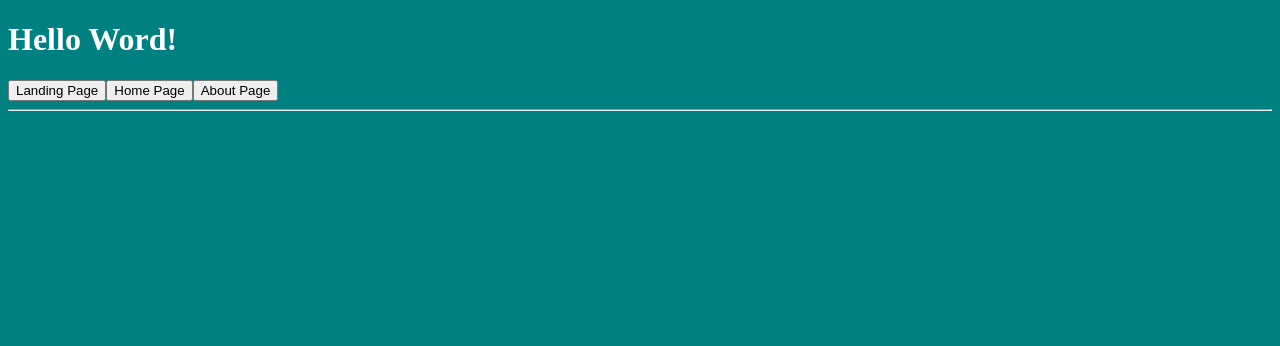
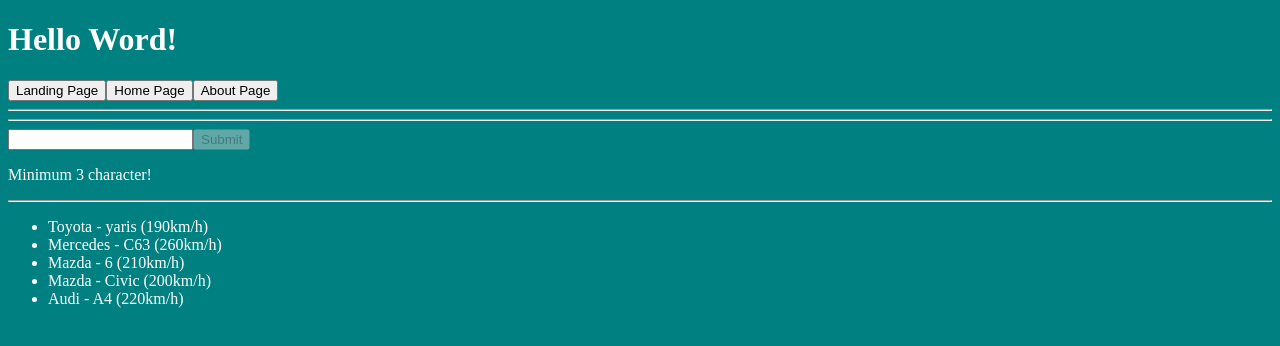
Before and after one commit to Mausp7/w10-react-practice, a React (Create React App) app in the folder w8-app/: page / in a window 1280 px wide. Shown: the top 346 px of the page. Built offline with nearby package versions, Linux system fonts and the light colour scheme.

Commit message:
Controlled input practice.

```diff
--- a/w8-app/src/App.jsx
+++ b/w8-app/src/App.jsx
@@ -2,7 +2,22 @@
 
 const App = () => {
 
+  const cars = [
+    {brand: "Toyota", model: "yaris", topSpeed: "190km/h"},
+    {brand: "Mercedes", model: "C63", topSpeed: "260km/h"},
+    {brand: "Mazda", model: "6", topSpeed: "210km/h"},
+    {brand: "Mazda", model: "Civic", topSpeed: "200km/h"},
+    {brand: "Audi", model: "A4", topSpeed: "220km/h"},
+  ]
+
 let [isLandingPage, setterF]  = useState("");
+const [inputValue, setInputValue] = useState("");
+
+
+const handleChange = (event) => {
+  setInputValue(event.target.value);
+  console.log(event.target.value);
+};
 
   return (
     <div>
@@ -11,10 +26,22 @@
       <button onClick={() => setterF("Home")}>Home Page</button>
       <button onClick={() => setterF("About")}>About Page</button>
       <hr />
+
       {isLandingPage === "Landing" && <div>Landing Page</div>}
       {isLandingPage === "Home" && <div>Home Page</div>}
       {isLandingPage === "About" && <div>About Page</div>}
+      <hr />
+
+      <input type="text" value={inputValue} onChange={handleChange} name="" id="" />
+      <button type="submit" disabled={inputValue.length < 3}>Submit</button>
+      {inputValue.length < 3 && <p>Minimum 3 character!</p>}
+      <hr />
+
+      <ul>
+        {cars.filter(car => car.brand.startsWith(inputValue)).map((car, i) => <li key={i} >{car.brand} - {car.model} ({car.topSpeed})</li>)}
+      </ul>
     </div>
+
   );
 }
 
```
